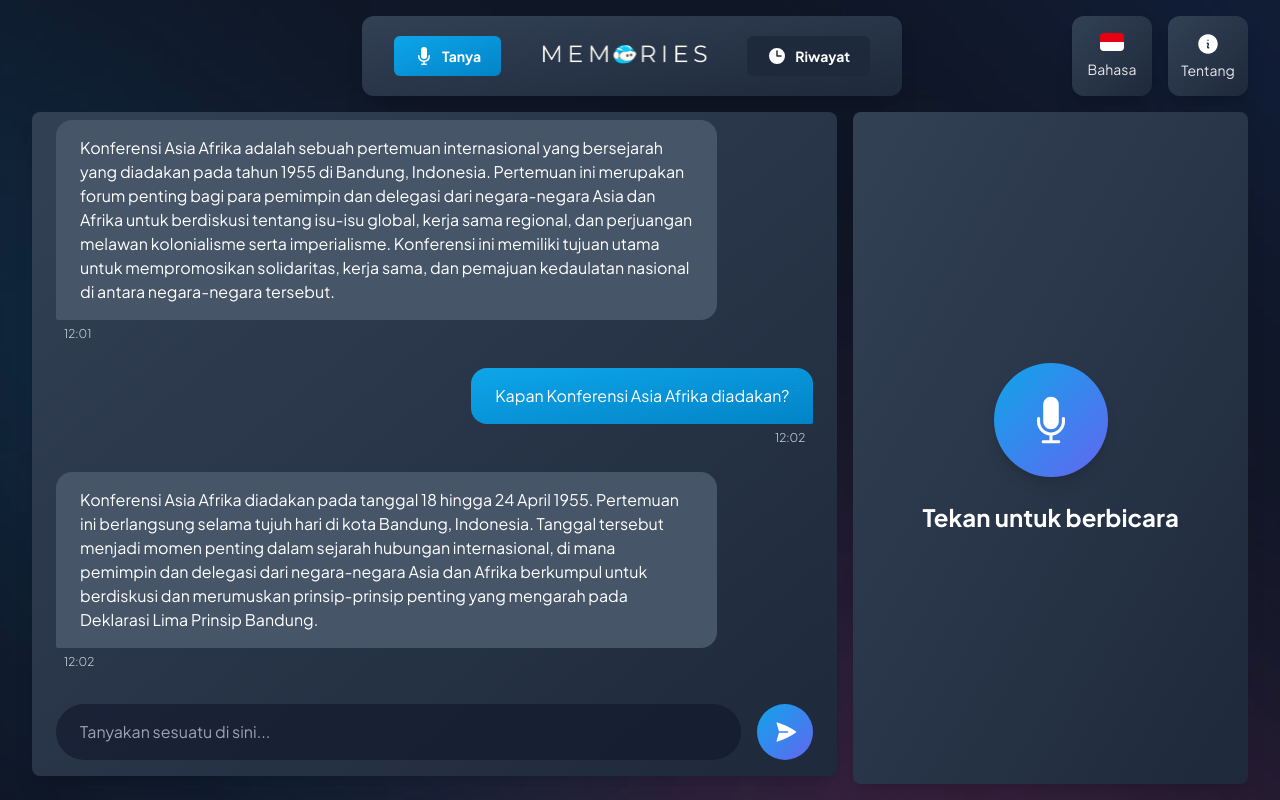
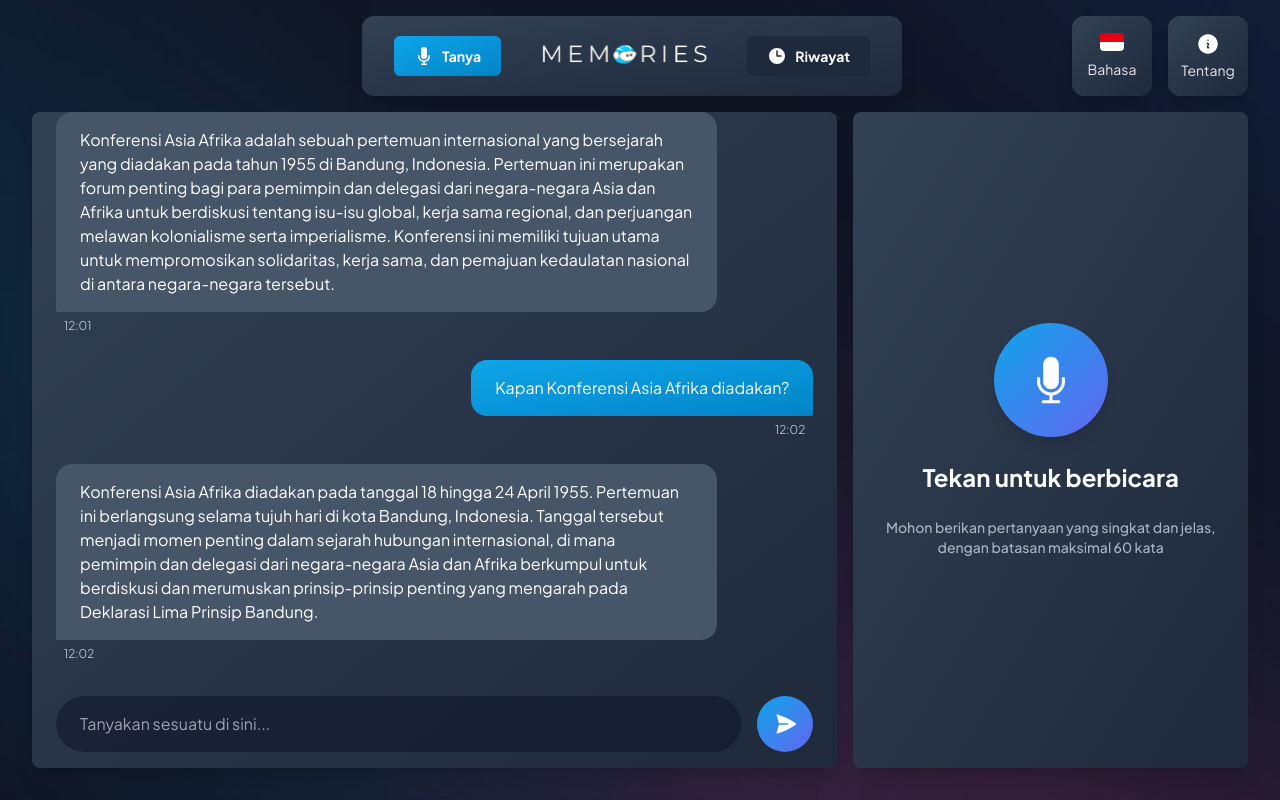
Before and after one commit to Heritsam/memories, a React (Vite) app: page / in a window 1280 px wide. Built offline with nearby package versions, Linux system fonts and the light colour scheme.

Commit message:
feat(i18n): add tap to speak description

```diff
--- a/src/lib/locales/en.json
+++ b/src/lib/locales/en.json
@@ -7,5 +7,6 @@
     "follow_us": "Follow Us",
     "leader": "Leader",
     "tap_to_speak": "Tap to speak",
-    "chat_placeholder": "Ask your question here..."
+    "chat_placeholder": "Ask your question here...",
+    "tap_to_speak_description": "Please provide a concise and clear question within a maximum of 60 words"
 }
--- a/src/lib/locales/id.json
+++ b/src/lib/locales/id.json
@@ -7,5 +7,6 @@
     "follow_us": "Ikuti Kami",
     "leader": "Ketua",
     "tap_to_speak": "Tekan untuk berbicara",
-    "chat_placeholder": "Tanyakan sesuatu di sini..."
+    "chat_placeholder": "Tanyakan sesuatu di sini...",
+    "tap_to_speak_description": "Mohon berikan pertanyaan yang singkat dan jelas, dengan batasan maksimal 60 kata"
 }
--- a/src/pages/ask-page.tsx
+++ b/src/pages/ask-page.tsx
@@ -41,7 +41,7 @@ const AskPage = () => {
       <div className='grid grid-flow-row grid-cols-3 gap-4 h-full'>
 
         {/* Chat interface */}
-        <div className='col-span-2 bg-gradient-to-br from-slate-700 to-slate-800 shadow-xl rounded-lg h-[83vh]'>
+        <div className='col-span-2 bg-gradient-to-br from-slate-700 to-slate-800 shadow-xl rounded-lg h-[82vh]'>
           <div className='flex flex-col justify-between h-full w-full'>
             <div className='flex flex-col-reverse gap-6 w-full overflow-y-scroll py-4 px-6'>
               {state.messages.map((message, index) => (
@@ -67,13 +67,17 @@ const AskPage = () => {
         </div>
 
         {/* Tap to speak */}
-        <div className='col-span-1 bg-gradient-to-br from-slate-700 to-slate-800 shadow-xl rounded-lg py-4 px-6'>
+        <div className='col-span-1 bg-gradient-to-br from-slate-700 to-slate-800 shadow-xl rounded-lg py-4 px-6 h-[82vh]'>
           <div className='flex flex-col items-center justify-center gap-6 h-full'>
             <button className='bg-gradient-to-br from-sky-500 to-indigo-500 p-8 rounded-full shadow-lg hover:shadow-md'>
               <img src={microphone} />
             </button>
 
             <p className='text-2xl font-bold'>{t('tap_to_speak')}</p>
+
+            <p className='text-sm font-medium text-center text-slate-300/80'>
+              {t('tap_to_speak_description')}
+            </p>
           </div>
         </div>
       </div>
```
